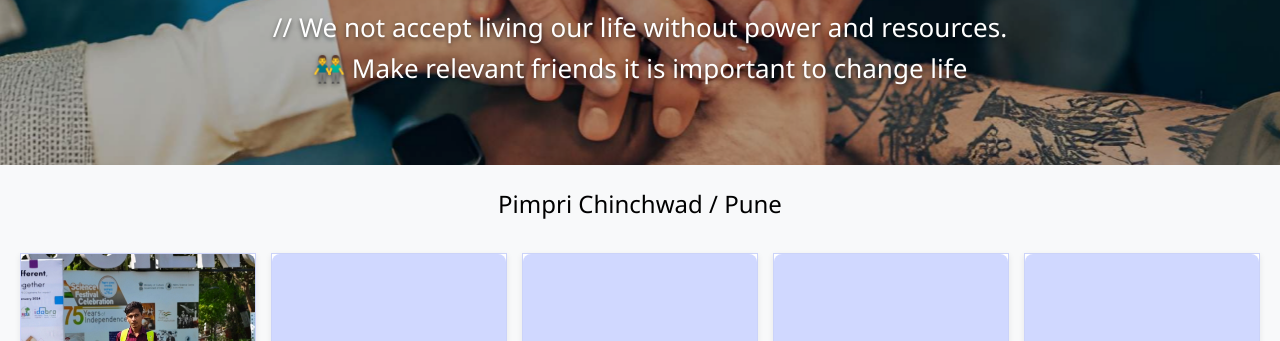
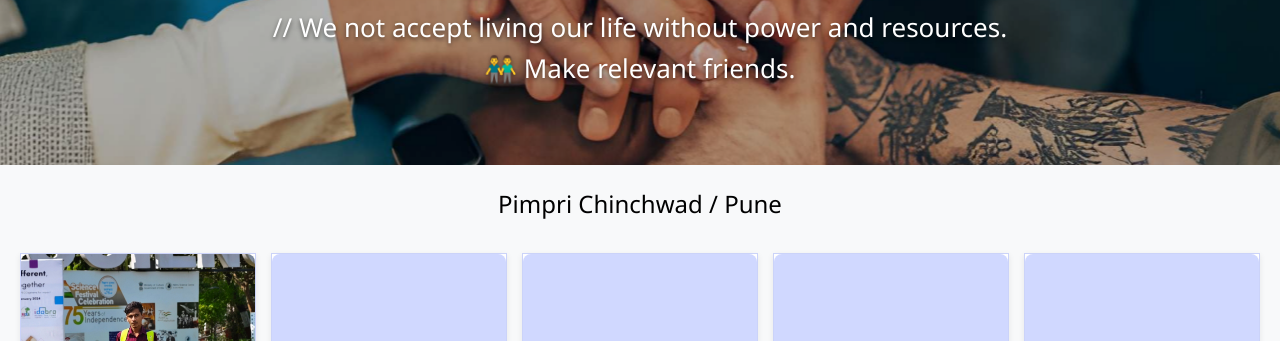
Before and after one commit to Planetmarket/mscpune, a plain HTML site: page index.html in a window 1280 px wide. Shown: the part 459-800 px from the top of the page. Drawn offline with Linux system fonts and the light colour scheme.

Commit message:
Update index.html

```diff
--- a/index.html
+++ b/index.html
@@ -97,7 +97,7 @@ footer { text-align:center; padding:30px 20px; background:#1a2b5c; color:#fff; f
     <h2>Do you believe in big dream ! Then connect with us</h2>
     <p> // We not accept living our life without power and resources.</p>
 
-<p> 👬 Make relevant friends it is important to change life   </p>
+<p> 👬 Make relevant friends. </p>
 
 
 
```
